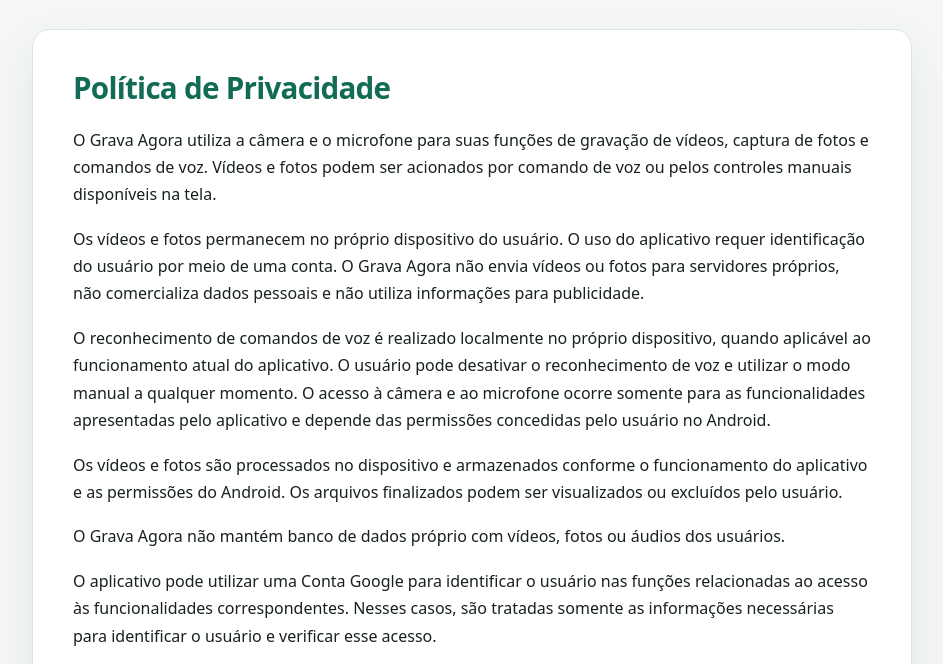
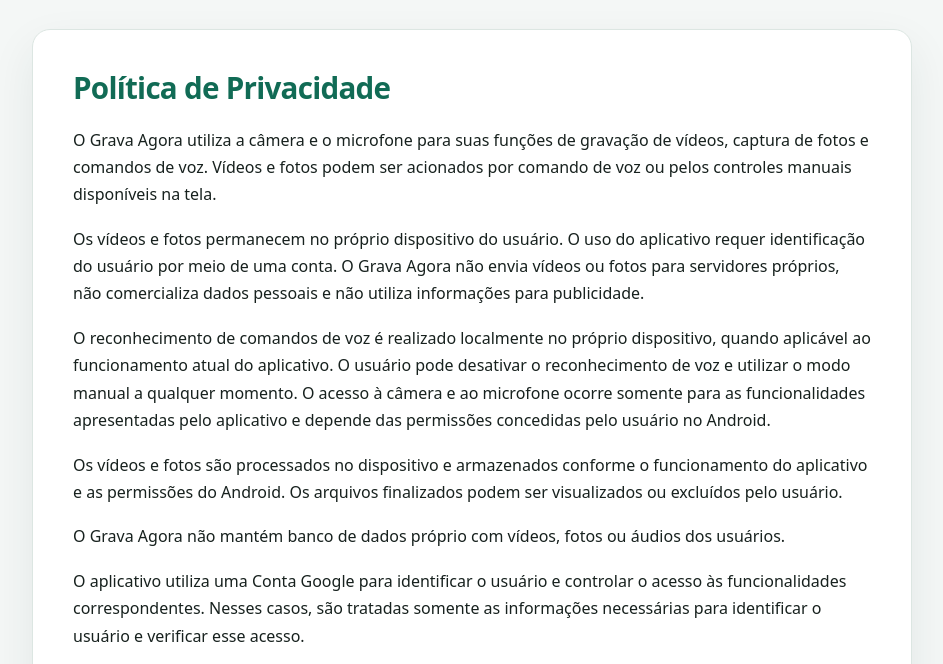
Before and after one commit to zega1974/GravaAgora-Legal, a plain HTML site: page index.html in a window 1280 px wide. Shown: the part 282-946 px from the top of the page, without its empty margins (168-1111 px from the left). Drawn offline with Linux system fonts and the light colour scheme.

Commit message:
docs: clarify Google account requirement

```diff
--- a/index.html
+++ b/index.html
@@ -174,7 +174,7 @@
 
         <p>O Grava Agora não mantém banco de dados próprio com vídeos, fotos ou áudios dos usuários.</p>
 
-        <p>O aplicativo pode utilizar uma Conta Google para identificar o usuário nas funções relacionadas ao acesso às funcionalidades correspondentes. Nesses casos, são tratadas somente as informações necessárias para identificar o usuário e verificar esse acesso.</p>
+        <p>O aplicativo utiliza uma Conta Google para identificar o usuário e controlar o acesso às funcionalidades correspondentes. Nesses casos, são tratadas somente as informações necessárias para identificar o usuário e verificar esse acesso.</p>
 
         <p>Essas informações são utilizadas para identificação do usuário e validação do acesso às funcionalidades correspondentes. Vídeos, fotos e áudios não são enviados a servidores próprios como parte desse processo.</p>
 
```
